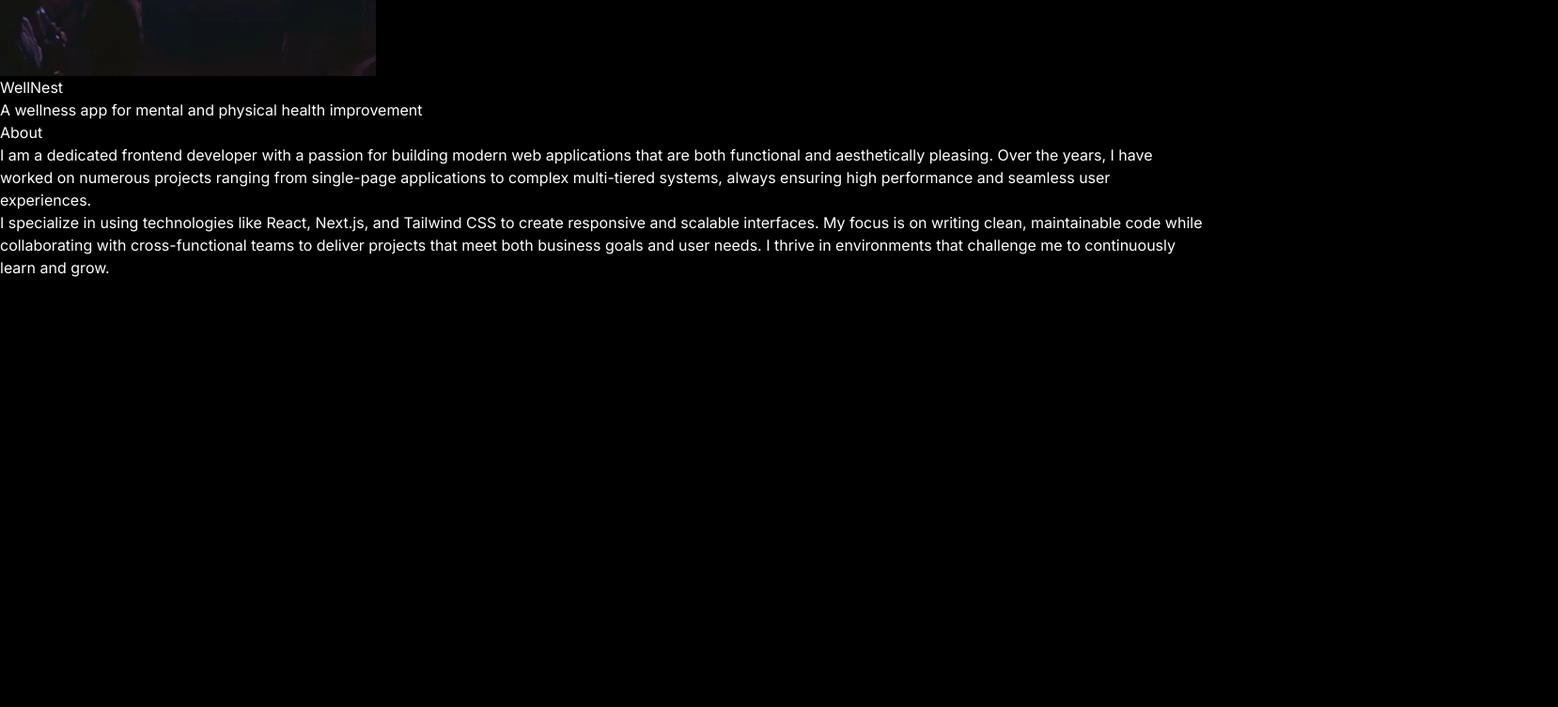
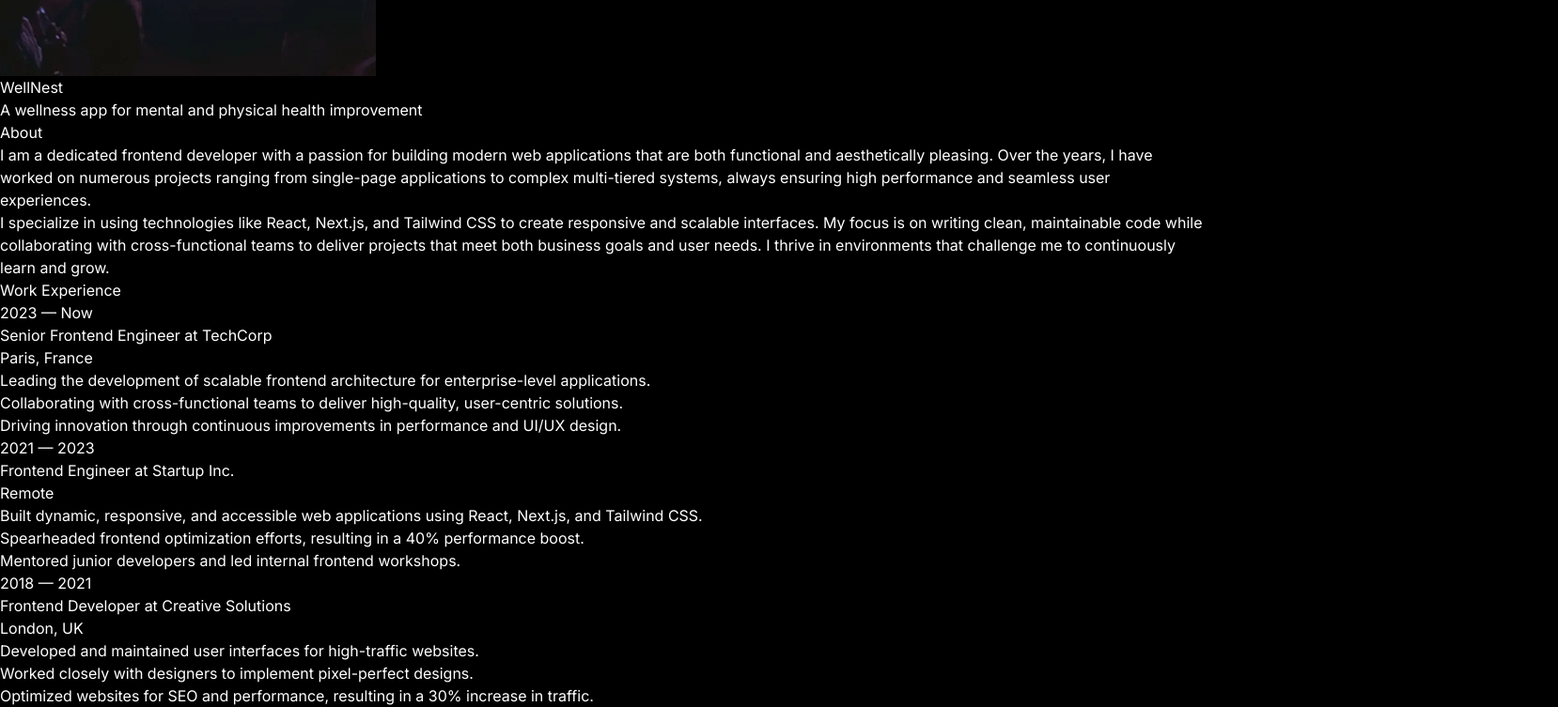
Before and after one commit to jaideepdnaik/portfolio-munch, a React (Vite) app: page / in a window 1280 px wide. Shown: the part 4146-4899 px from the top of the page at 94% size, 1658 px wide, since content can reach past the window. Before the commit the page ends 4443 px from the top, so only its background shows below. Built offline with nearby package versions, Linux system fonts and the light colour scheme.

Commit message:
Updated Experience.jsx (Template ready)

```diff
--- a/src/components/Experience.jsx
+++ b/src/components/Experience.jsx
@@ -1,5 +1,63 @@
+import { motion } from "framer-motion";
+import { EXPERIENCES } from "../constants";
+
 const Experience = () => {
-  return <div></div>;
+  const containerVariants = {
+    hidden: { opacity: 0, y: 50 },
+    visible: {
+      opacity: 1,
+      y: 0,
+      transition: { duration: 0.8, ease: "easeOut", staggerChildren: 0.3 },
+    },
+  };
+
+  const childVariants = {
+    hidden: { opacity: 0, y: 30 },
+    visible: {
+      opacity: 1,
+      y: 0,
+      transition: { duration: 0.6, ease: "easeOut" },
+    },
+  };
+
+  return (
+    <section className="px-6 py-10" id="experience">
+      <h2 className="text-4xl md:text-6xl font-medium tracking-tight mb-10">
+        Work Experience
+      </h2>
+      <div className="h-1 w-20 mb-8 bg-white"></div>
+
+      <motion.div
+        className="space-y-10"
+        initial="hidden"
+        whileInView="visible"
+        viewport={{ once: true, amount: 0.3 }}
+        variants={containerVariants}
+      >
+        {EXPERIENCES.map((experience, index) => (
+          <motion.div key={index} variants={childVariants}>
+            <div className="flex flex-col md:flex-row md:justify-between">
+              <div className="text-sm md:w-1/4 mb-2 md:mb-0 p-4">
+                {experience.yearRange}
+              </div>
+
+              <div className="md:w-3/4 mb-10">
+                <div className="max-w-3xl backdrop-blur-3xl p-4 bg-stone-600/10 rounded-lg">
+                  <h2 className="text-xl mb-2">{experience.title}</h2>
+                  <p className="mb-4 text-sm italic">{experience.location}</p>
+                  <ul className="list-disc list-inside space-y-2">
+                    {experience.description.map((item, index) => (
+                        <li key={index}>{item}</li>
+                    ))}
+                  </ul>
+                </div>
+              </div>
+            </div>
+          </motion.div>
+        ))}
+      </motion.div>
+    </section>
+  );
 };
 
 export default Experience;
```
